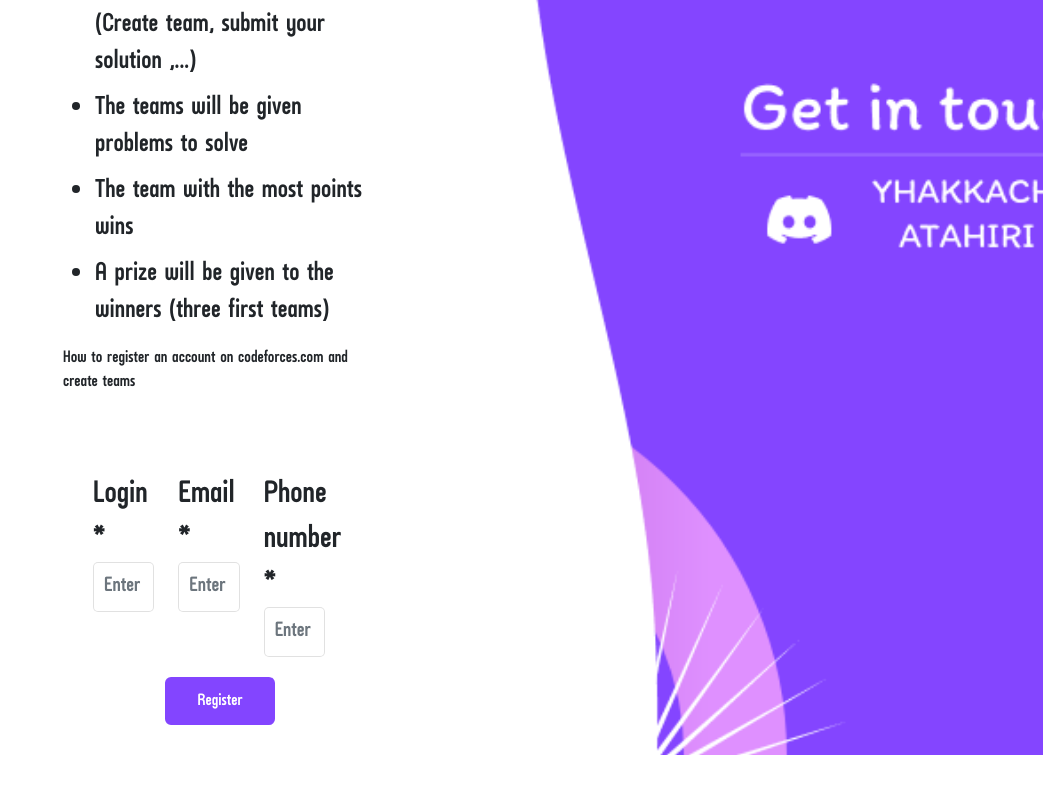
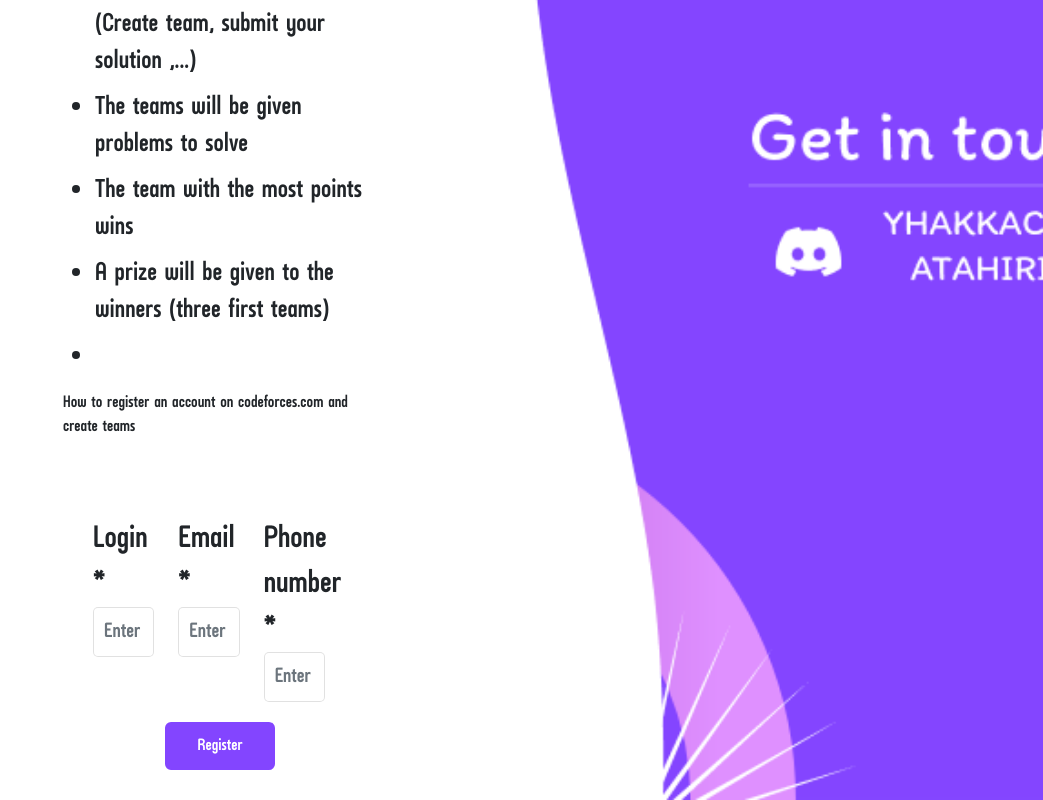
Before and after one commit to atah1r1/CP_1337, a Next.js app: page / in a window 1280 px wide. Shown: the part 1164-1964 px from the top of the page, without its empty margins (237-1280 px from the left). Before the commit the page ends 1919 px from the top, so only its background shows below. Built offline with nearby package versions, Linux system fonts and the light colour scheme.

Commit message:
add tean field

```diff
--- a/pages/index.js
+++ b/pages/index.js
@@ -67,6 +67,8 @@ export default function Home() {
               <li> The teams will be given problems to solve</li>
               <li> The team with the most points wins</li>
               <li> A prize will be given to the winners (three first teams)</li>
+              <li>  </li>
+
             </ul>
             <div styles={{fontSize: '20px'}}>How to register an account on codeforces.com and create teams</div>
             <YouTube videoId="YK7dFgV9KEY" opts={opts} className={cn("text-center mt-5", styles.youtube_video)} />
--- a/pages/users_backoffice.js
+++ b/pages/users_backoffice.js
@@ -28,6 +28,7 @@ export default function GetUsers() {
                         <th scope="col">Login</th>
                         <th scope="col">Email</th>
                         <th scope="col">Phone Number</th>
+                        <th scope="col">Team</th>
                     </tr>
                 </thead>
                 <tbody>
@@ -38,6 +39,7 @@ export default function GetUsers() {
                                 <td>{user.login}</td>
                                 <td>{user.email}</td>
                                 <td>{user.phone_number}</td>
+                                <td>null</td>
                             </tr>
                         )
                     })}
```
